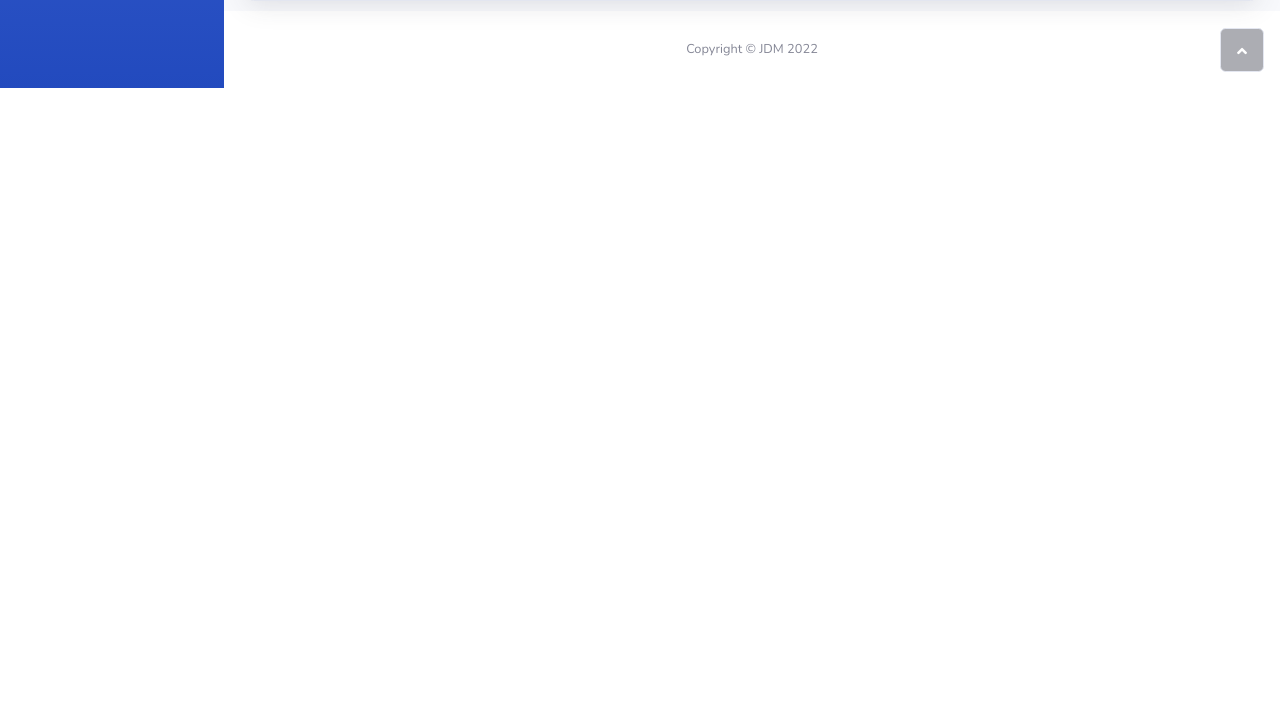
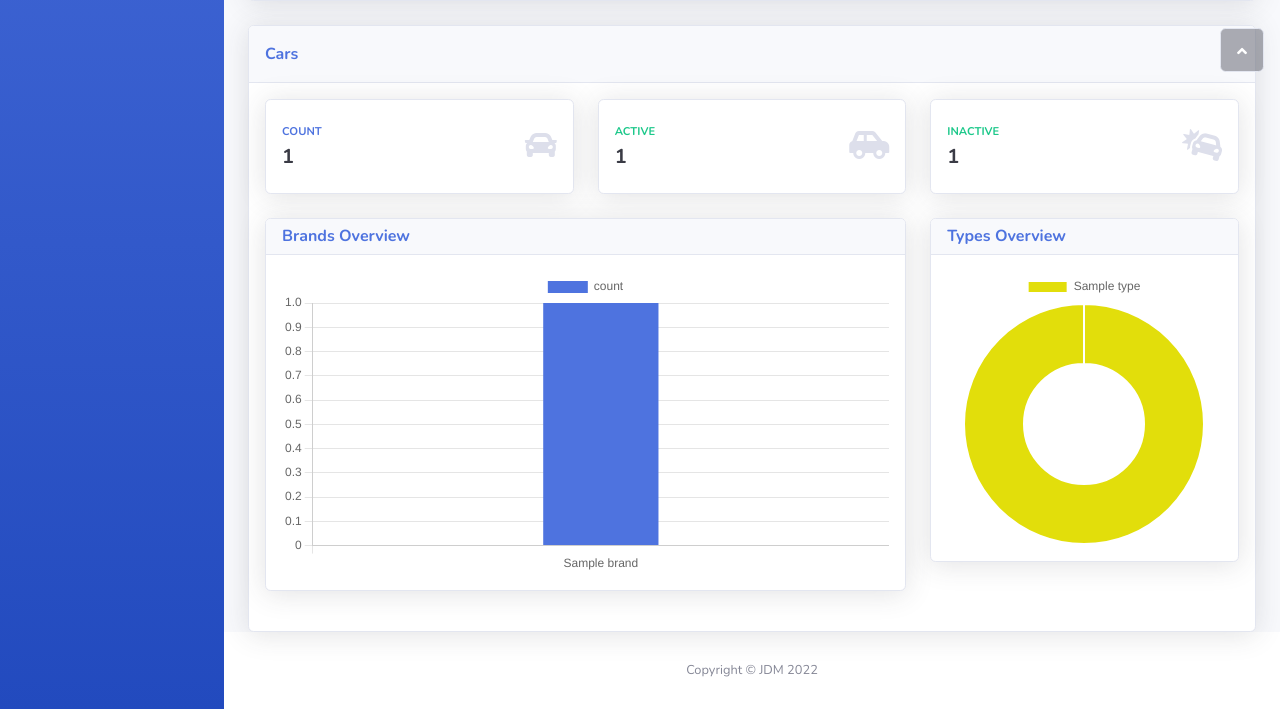
Before and after one commit to MOtAkAli/JDM, a Django app: template employee/templates/employee/index.html in a window 1280 px wide. Shown: the part 712-1421 px from the top of the page. Before the commit the page ends 800 px from the top, so only its background shows below. Run offline with Django 4.2, Linux system fonts and the light colour scheme; the template is opened without the code that fills it: most values are stand-ins (such as "Sample title", 1, 10 or a date in 2020); some libraries are stand-ins or nearby versions.

Commit message:
Reservations & Cars stats / charts refactor code that generates charts now monthly chart will show all months earnings fixed false calculation for avg Cars stats & charts are ready

```diff
--- a/employee/templates/employee/index.html
+++ b/employee/templates/employee/index.html
@@ -7,7 +7,7 @@
     active
 {% endblock %}
 {% block content %}
-    <div class="card shadow">
+    <div class="card shadow mb-4">
         <div class="card-header py-3">
             <p class="text-primary m-0 fw-bold">Reservations</p>
         </div>
@@ -112,12 +112,98 @@
             </div>
         </div>
     </div>
+    <div class="card shadow">
+        <div class="card-header py-3">
+            <p class="text-primary m-0 fw-bold">Cars</p>
+        </div>
+        <div class="card-body">
+            <div class="row">
+                <div class="col-md-12 col-xl-4 mb-4">
+                    <div class="card shadow border-start-primary py-2">
+                        <div class="card-body">
+                            <div class="row align-items-center no-gutters">
+                                <div class="col me-2">
+                                    <div class="text-uppercase text-primary fw-bold text-xs mb-1"><span>Count</span>
+                                    </div>
+                                    <div class="text-dark fw-bold h5 mb-0">
+                                        <span>{{ cars_count }}</span>
+                                    </div>
+                                </div>
+                                <div class="col-auto"><i class="fas fa-car fa-2x text-gray-300"></i></div>
+                            </div>
+                        </div>
+                    </div>
+                </div>
+                <div class="col-md-6 col-xl-4 mb-4">
+                    <div class="card shadow border-start-success py-2">
+                        <div class="card-body">
+                            <div class="row align-items-center no-gutters">
+                                <div class="col me-2">
+                                    <div class="text-uppercase text-success fw-bold text-xs mb-1"><span>Active</span>
+                                    </div>
+                                    <div class="text-dark fw-bold h5 mb-0">
+                                        <span>{{ active_cars_count }}</span>
+                                    </div>
+                                </div>
+                                <div class="col-auto"><i class="fas fa-car-side fa-2x text-gray-300"></i></div>
+                            </div>
+                        </div>
+                    </div>
+                </div>
+                <div class="col-md-6 col-xl-4 mb-4">
+                    <div class="card shadow border-start-success py-2">
+                        <div class="card-body">
+                            <div class="row align-items-center no-gutters">
+                                <div class="col me-2">
+                                    <div class="text-uppercase text-success fw-bold text-xs mb-1"><span>Inactive</span>
+                                    </div>
+                                    <div class="text-dark fw-bold h5 mb-0">
+                                        <span>{{ inactive_cars_count }}</span>
+                                    </div>
+                                </div>
+                                <div class="col-auto"><i class="fas fa-car-crash fa-2x text-gray-300"></i></div>
+                            </div>
+                        </div>
+                    </div>
+                </div>
+            </div>
+            <div class="row">
+                <div class="col-lg-7 col-xl-8">
+                    <div class="card shadow mb-4">
+                        <div class="card-header d-flex justify-content-between align-items-center">
+                            <h6 class="text-primary fw-bold m-0">Brands Overview</h6>
+                        </div>
+                        <div class="card-body">
+                            <div id="reservations_monthly_chart_div">
+                                <canvas id="car_brands_chart"></canvas>
+                            </div>
+                        </div>
+                    </div>
+                </div>
+                <div class="col-lg-5 col-xl-4">
+                    <div class="card shadow mb-4">
+                        <div class="card-header d-flex justify-content-between align-items-center">
+                            <h6 class="text-primary fw-bold m-0">Types Overview</h6>
+                        </div>
+                        <div class="card-body">
+                            <div>
+                                <canvas id="car_types_chart"></canvas>
+                            </div>
+                        </div>
+                    </div>
+                </div>
+            </div>
+        </div>
+    </div>
     <script src="{% static 'employee/js/chart.min.js' %}"></script>
     <script src="{% static 'base/js/jquery-3.6.0.min.js' %}"></script>
     <script src="{% static 'employee/js/functions.js' %}"></script>
     <script src="{% static 'employee/js/index.html.js' %}"></script>
     <script>
-        reservations_monthly_chart(
+        {#reservations monthly chart#}
+        one_color_chart(
+            'line',
+            'Earnings',
             [
                 {% for month in months %}
                     '{{ month }}',
@@ -130,7 +216,10 @@
             ],
             'reservations_monthly_chart',
         );
-        reservations_annually_chart(
+        {#reservations annually chart#}
+        multi_colors_chart(
+            'pie',
+            'Earnings',
             [
                 {% for year in years %}
                     '{{ year }}',
@@ -143,5 +232,37 @@
             ],
             'reservations_annually_chart',
         );
+        {#car brands counts#}
+        one_color_chart(
+            'bar',
+            'count',
+            [
+                {% for brand in car_brands %}
+                    '{{ brand }}',
+                {% endfor %}
+            ],
+            [
+                {% for count in car_brands_counts %}
+                    {{ count }},
+                {% endfor %}
+            ],
+            'car_brands_chart',
+        );
+        {#car types counts#}
+        multi_colors_chart(
+            'doughnut',
+            'count',
+            [
+                {% for type in car_types %}
+                    '{{ type }}',
+                {% endfor %}
+            ],
+            [
+                {% for count in car_types_counts %}
+                    {{ count }},
+                {% endfor %}
+            ],
+            'car_types_chart',
+        );
     </script>
 {% endblock %}
```
Also changed, not shown: employee/static/employee/js/index.html.js (+23 -21 lines), employee/views.py (+77 -23 lines).
